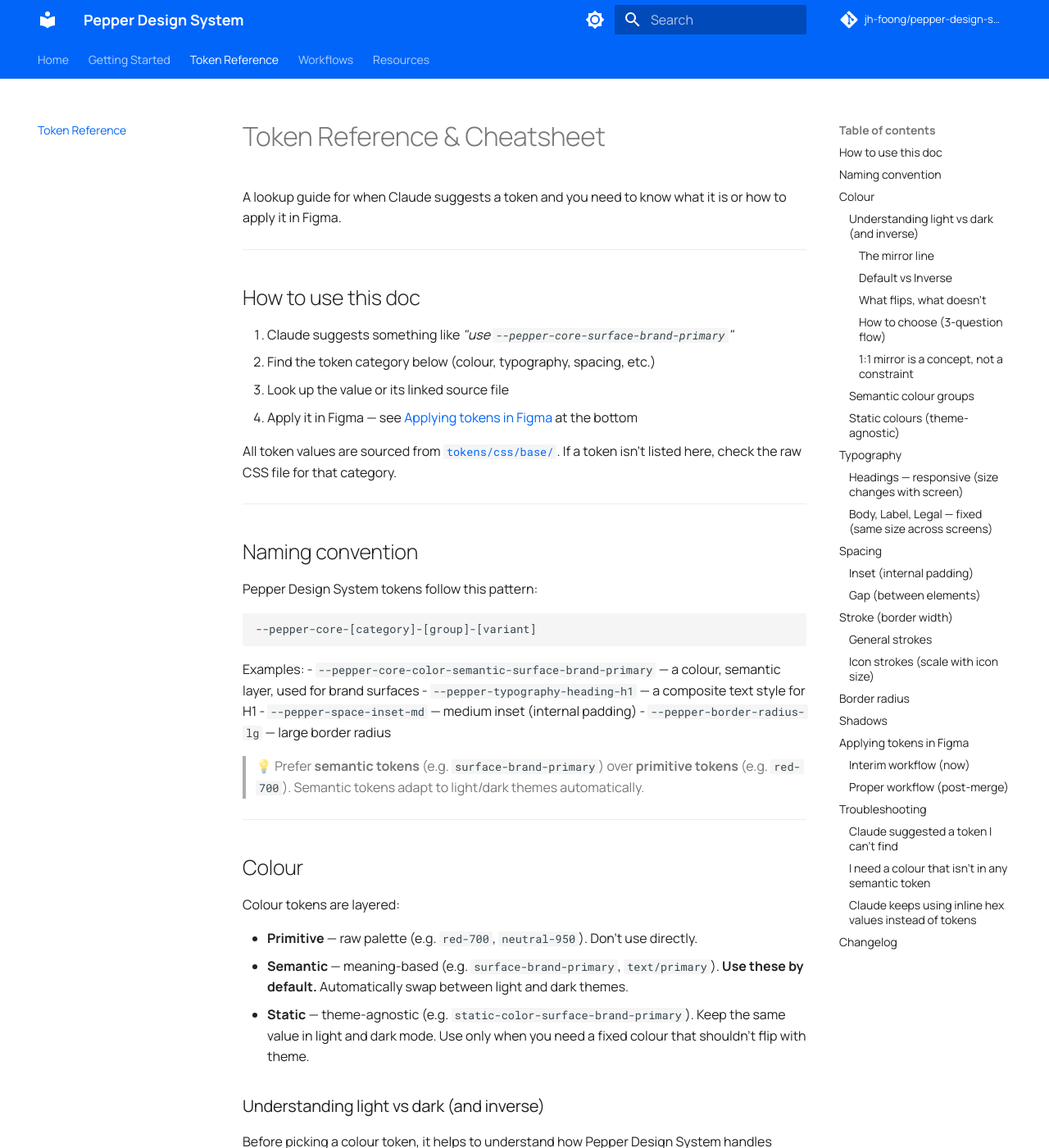
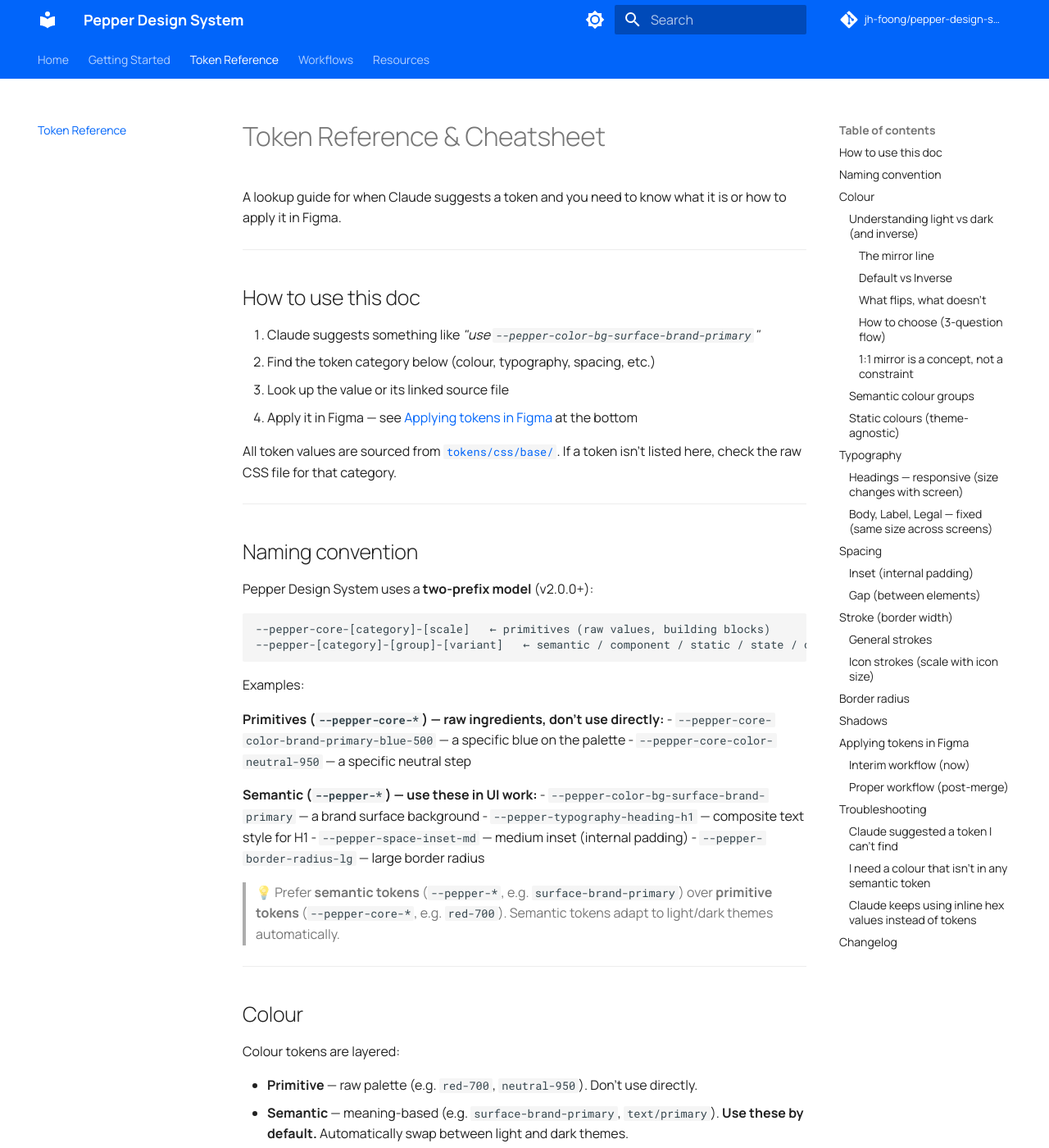
Before and after one commit to jh-foong/pepper-design-system, an MkDocs documentation site: the page built from docs/token-reference.md, in a window 1280 px wide and 1400 px high. Shown: the whole window at 82% size. Built offline with MkDocs 1.6.1 and Material for MkDocs 9.7.7, drawn with Linux system fonts in a browser that asks for light colours; comment, search, counter and statistics services are not loaded; some of the changed text lies outside the part shown.

Commit message:
docs: v2.0.0 sweep — two-prefix model across docs
- README: bump version to v2.0.0, add changelog row
- CLAUDE.md: replace single-prefix rename rule with two-prefix split rule
- designer-faq: replace prefix FAQ with primitive vs semantic explainer
- token-reference + designer-quickstart: update semantic examples to --pepper-*

Co-Authored-By: Claude Opus 4.7 <noreply@anthropic.com>

````diff
--- a/docs/token-reference.md
+++ b/docs/token-reference.md
@@ -6,7 +6,7 @@ A lookup guide for when Claude suggests a token and you need to know what it is
 
 ## How to use this doc
 
-1. Claude suggests something like *"use `--pepper-core-surface-brand-primary`"*
+1. Claude suggests something like *"use `--pepper-color-bg-surface-brand-primary`"*
 2. Find the token category below (colour, typography, spacing, etc.)
 3. Look up the value or its linked source file
 4. Apply it in Figma — see [Applying tokens in Figma](#applying-tokens-in-figma) at the bottom
@@ -17,19 +17,26 @@ All token values are sourced from [`tokens/css/base/`](../tokens/css/). If a tok
 
 ## Naming convention
 
-Pepper Design System tokens follow this pattern:
+Pepper Design System uses a **two-prefix model** (v2.0.0+):
 
 ```
---pepper-core-[category]-[group]-[variant]
+--pepper-core-[category]-[scale]   ← primitives (raw values, building blocks)
+--pepper-[category]-[group]-[variant]   ← semantic / component / static / state / overlay (use these)
 ```
 
 Examples:
-- `--pepper-core-color-semantic-surface-brand-primary` — a colour, semantic layer, used for brand surfaces
-- `--pepper-typography-heading-h1` — a composite text style for H1
+
+**Primitives (`--pepper-core-*`) — raw ingredients, don't use directly:**
+- `--pepper-core-color-brand-primary-blue-500` — a specific blue on the palette
+- `--pepper-core-color-neutral-950` — a specific neutral step
+
+**Semantic (`--pepper-*`) — use these in UI work:**
+- `--pepper-color-bg-surface-brand-primary` — a brand surface background
+- `--pepper-typography-heading-h1` — composite text style for H1
 - `--pepper-space-inset-md` — medium inset (internal padding)
 - `--pepper-border-radius-lg` — large border radius
 
-> 💡 Prefer **semantic tokens** (e.g. `surface-brand-primary`) over **primitive tokens** (e.g. `red-700`). Semantic tokens adapt to light/dark themes automatically.
+> 💡 Prefer **semantic tokens** (`--pepper-*`, e.g. `surface-brand-primary`) over **primitive tokens** (`--pepper-core-*`, e.g. `red-700`). Semantic tokens adapt to light/dark themes automatically.
 
 ---
 
@@ -117,8 +124,8 @@ Common static groups:
 | `static-color-surface-system-*` | System status fills (success, error, warning) that keep hue across themes | `--pepper-color-static-surface-system-error` |
 | `static-color-text-*` / `-icon-*` | Fixed text/icon colours (e.g. always-white on a brand fill) | `--pepper-color-static-text-inverse-primary` |
 | `static-color-stroke-inverse-*` | Borders on inverse surfaces | `--pepper-color-static-stroke-inverse-strong` |
-| `static-overlay-*` | Scrim / modal backdrops | `--pepper-core-color-static-overlay-medium` |
-| `static-effect-glass-*` | Frosted-glass effects | `--pepper-core-color-static-effect-glass-primary-low` |
+| `static-overlay-*` | Scrim / modal backdrops | `--pepper-color-static-overlay-medium` |
+| `static-effect-glass-*` | Frosted-glass effects | `--pepper-color-static-effect-glass-primary-low` |
 
 > ⚠️ **Rule of thumb:** reach for **semantic** first. Only use **static** when you've got a specific reason the colour shouldn't adapt to theme — otherwise dark-mode users will see a glaring light-mode colour (or vice versa).
 
@@ -304,7 +311,7 @@ For any token Claude suggests:
    - **Border radius:** paste the px value into corner radius
    - **Shadow:** copy values into Figma's effect panel
 3. **Leave a comment** noting the token name so future designers know what to swap in once the library merges:
-   > *"Using `--pepper-core-surface-brand-primary` (#XYZ) — swap to variable once library merges."*
+   > *"Using `--pepper-color-bg-surface-brand-primary` (#XYZ) — swap to variable once library merges."*
 
 ### Proper workflow (post-merge)
 
@@ -329,7 +336,7 @@ Three possibilities:
 Check primitives in `color.css`. If still nothing fits, the design may need a new token — flag it in `#design-systems-dojo`.
 
 ### Claude keeps using inline hex values instead of tokens
-Re-prompt: *"Rewrite using only `--pepper-core-*` tokens from DESIGN.md. Do not inline any values."*
+Re-prompt: *"Rewrite using only `--pepper-*` semantic tokens from DESIGN.md (or `--pepper-core-*` primitives where genuinely needed). Do not inline any values."*
 
 ---
 
@@ -343,3 +350,4 @@ Re-prompt: *"Rewrite using only `--pepper-core-*` tokens from DESIGN.md. Do not
 | v1.0.3 | 2026-04-23 | Added Static colours subsection — theme-agnostic tokens that don't flip between light/dark mode (brand, system, overlay, glass) |
 | v1.0.4 | 2026-04-23 | Added migration note for designers coming from the old DS — "fixed" tokens have been renamed to "static" and separated into their own layer |
 | v1.0.5 | 2026-04-23 | Added "Understanding light vs dark (and inverse)" section — mirror-line mental model, default vs inverse clarified (inverse ≠ dark), flip-vs-static behaviour table, 3-question decision flow, and a 1:1 mirror caveat. Adapted from the old Figma explainer frames. |
+| v1.1.0 | 2026-04-24 | v2.0.0 sweep — rewrote naming-convention section for two-prefix model (`--pepper-core-*` primitives vs `--pepper-*` semantic/static/etc), fixed semantic-example tokens that were still prefixed `--pepper-core-*` (static overlay, static glass, brand-primary mentions, typography in troubleshooting prompt). |
````
Also changed, not shown: CLAUDE.md (+29 -16 lines), README.md (+2 -1 lines), docs/designer-faq.md (+15 -1 lines), docs/designer-quickstart.md (+2 -1 lines).
